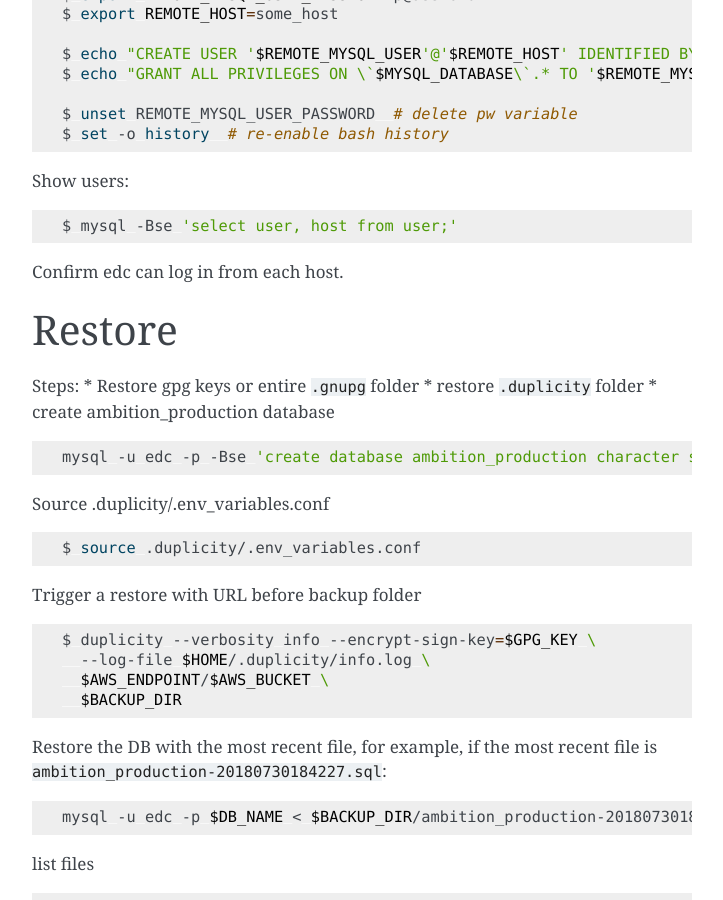
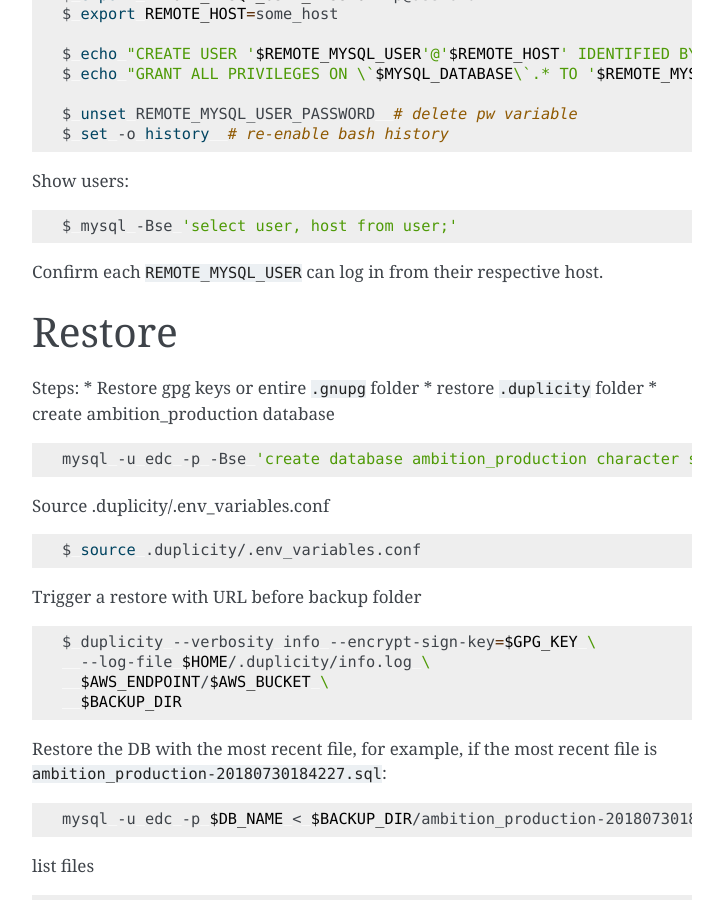
Before and after one commit to clinicedc/edc, a Sphinx documentation site: the page built from docs/prepare_database.rst, in a window 1280 px wide and 900 px high, scrolled down 1396 px. Shown: the whole window, without its empty margins (388-1111 px from the left). Built offline with Sphinx 7.4.7, drawn with Linux system fonts in a browser that asks for light colours.

Commit message:
Update wording
[skip ci]

```diff
--- a/docs/prepare_database.rst
+++ b/docs/prepare_database.rst
@@ -92,7 +92,7 @@ Show users:
 
     $ mysql -Bse 'select user, host from user;'
 
-Confirm edc can log in from each host.
+Confirm each ``REMOTE_MYSQL_USER`` can log in from their respective host.
 
 
 Restore
```
